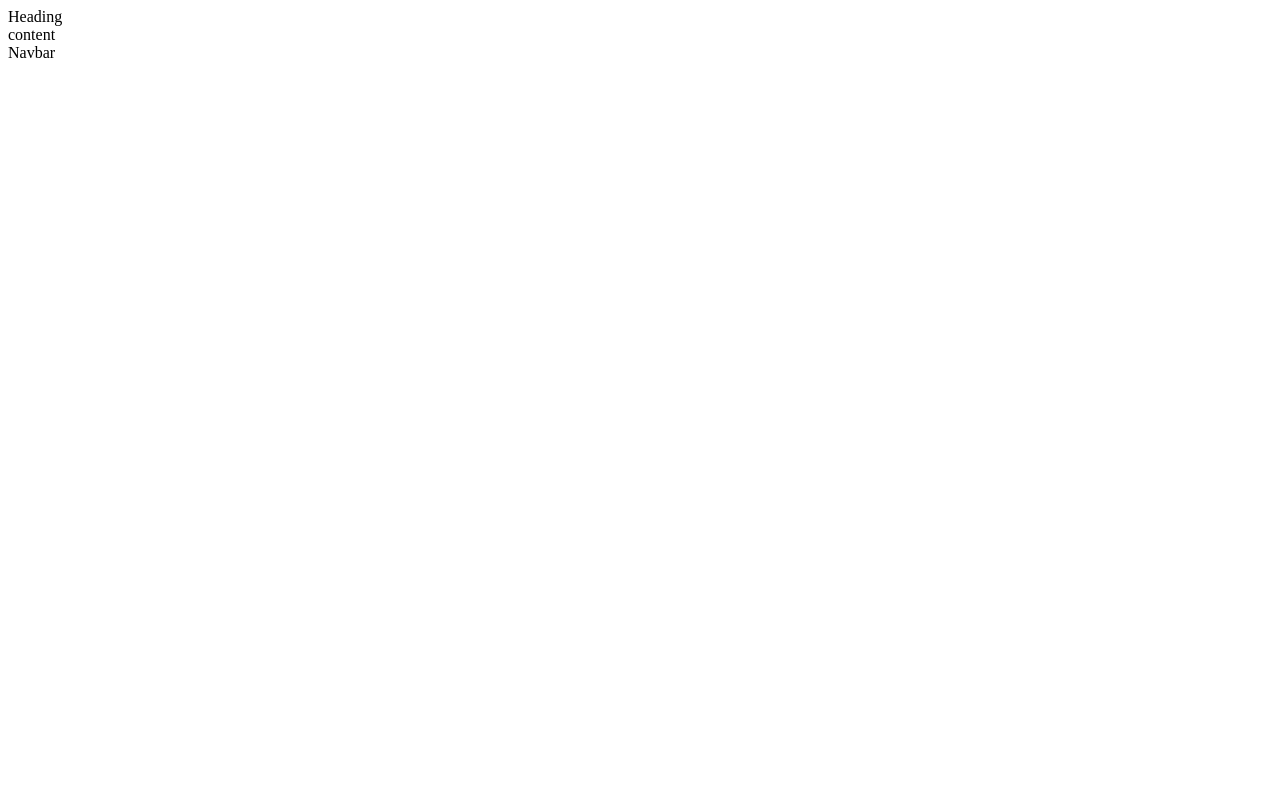
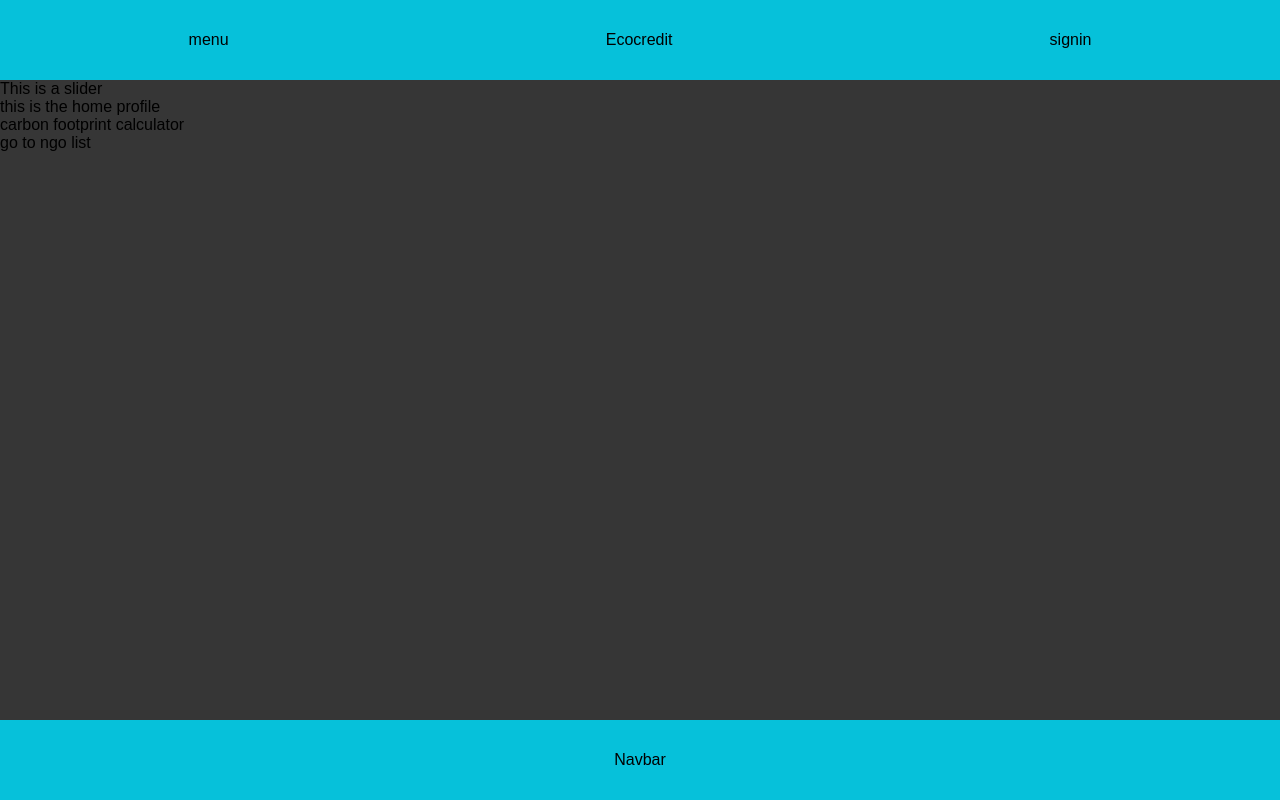
Before and after one commit to SreejithKSGupta/ecocredit, a plain HTML site: page index.html in a window 1280 px wide. Drawn offline with Linux system fonts and the light colour scheme.

Commit message:
homepagestart

```diff
--- a/index.css
+++ b/index.css
@@ -1,6 +1,6 @@
 :root{
-    --primacol:#ff00ff;
-    --selcol:#dd33dd;
+    --primcol:#06c1da;
+    --selcol:#3391dd;
     --bgcol: #363636;
 
     --bordad:20px;
@@ -17,14 +17,14 @@
 .col{
     display: flex;
     flex-direction: column;
-    justify-content: center;
+    justify-content: space-around;
     align-items: center;
 }
 
 .row{
     display: flex;
     flex-direction: row;
-    justify-content: center;
+    justify-content: space-around;
     align-items: center;
 }
 
@@ -37,5 +37,27 @@ body{
 #header{
     height: 10vh;
     width: 100vw;
-    background-color: var(--primacol);
+    background-color: var(--primcol);
 }
+
+#content{
+    height: 80vh;
+    width: 100vw;
+    background-color: var(--bgcol);
+}
+
+#navbar{
+    height: 10vh;
+    width: 100vw;
+    background-color: var(--primcol);
+}
+
+
+
+#homepage{
+    height: 80vw;
+    width: 100%;
+    background-color: var(--bgcol);
+}
+
+/* Hompepage  styling */
--- a/index.html
+++ b/index.html
@@ -5,17 +5,39 @@
     <meta http-equiv="X-UA-Compatible" content="IE=edge">
     <meta name="viewport" content="width=device-width, initial-scale=1.0">
     <title>Ecocredit</title>
-    <link src="index.css">
+    <link rel="stylesheet" href="index.css">
     <script src="index.js" defer></script>
 </head>
-<body>
-    <div id="header">
-        Heading
+<body class="col">
+    <div id="header" class="row">
+        <div id="mainmenu">
+          menu
+        </div>
+        <div id="appname">Ecocredit</div>
+        <div id="signin">
+            signin
+        </div>
     </div>
-    <div id="content">
-        content
+    <div id="content" class="col">
+
+        <div id="homepage">
+
+
+           <div id="homeslider" class="homeitem">
+              This is a slider
+           </div>
+           <div id="homeprofile" class="homeitem">
+             this is the home profile
+           </div>
+           <div id="homeCFP" class="homeitem">
+            carbon footprint calculator
+           </div>
+           <div id="homengolist" class="homeitem">
+            go to ngo list
+           </div>
+        </div>
     </div>
-    <div id="navbar">
+    <div id="navbar" class="row">
         Navbar
     </div>
 </body>
```
Also changed, not shown: home.html (+15 -0 lines).
